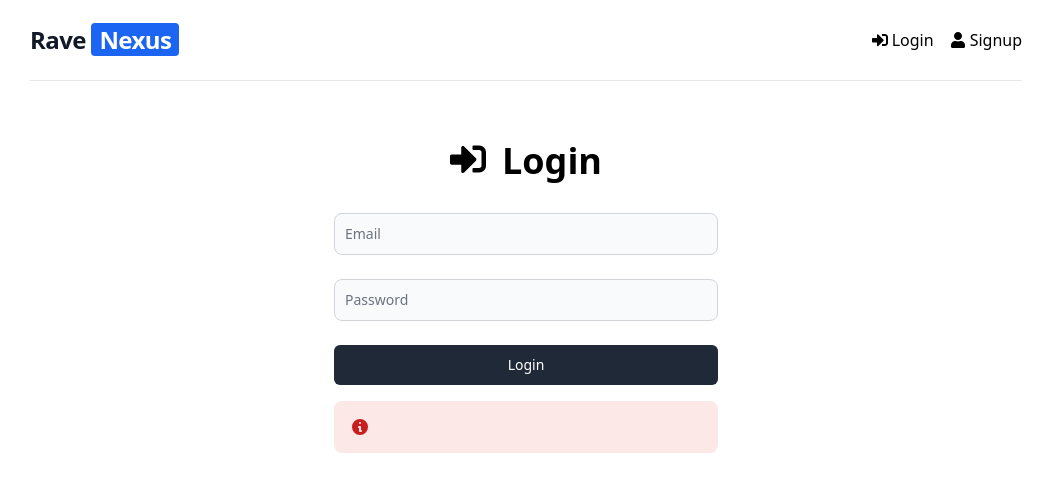
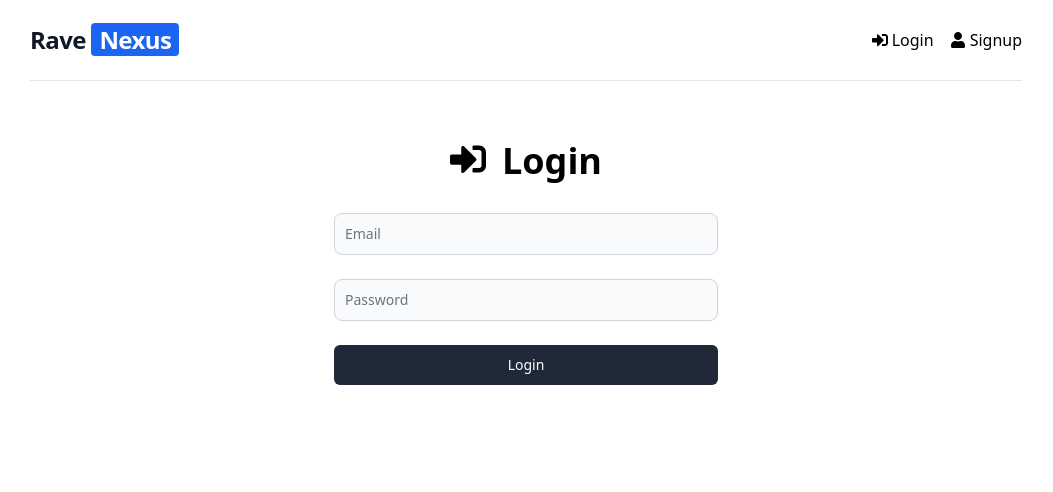
Before and after one commit to Lateralus-lab/ts-frontend, a React (Create React App) app: page / in a window 1280 px wide. Shown: the top 492 px of the page, without its empty margins (114-1167 px from the left). Built offline with nearby package versions, Linux system fonts and the light colour scheme.

Commit message:
Corrected the rendering of the CSS alert class on the login page and resolved the issue of undefined events on the event page

```diff
--- a/src/features/auth/Login.tsx
+++ b/src/features/auth/Login.tsx
@@ -18,6 +18,7 @@ const Login = () => {
   const [email, setEmail] = useState<string>("");
   const [password, setPassword] = useState<string>("");
   const [errMsg, setErrMsg] = useState<string>("");
+  const [errVariant, setErrVariant] = useState<string>("hidden");
 
   const [login, { isLoading }] = useLoginMutation();
   const dispatch = useDispatch();
@@ -40,10 +41,13 @@ const Login = () => {
     } catch (err: any) {
       if (err.status === 400) {
         setErrMsg("Invalid email or password");
+        setErrVariant("danger");
       } else if (err.status === 401) {
         setErrMsg("Unauthorized");
+        setErrVariant("danger");
       } else {
         setErrMsg("Login failed");
+        setErrVariant("danger");
       }
 
       errRef?.current?.focus();
@@ -94,7 +98,7 @@ const Login = () => {
         <button className="btn" type="submit">
           Login
         </button>
-        <Alert message={errMsg} variant={"danger"} />
+        <Alert message={errMsg} variant={errVariant} />
       </form>
     </div>
   );
--- a/src/features/events/Events.tsx
+++ b/src/features/events/Events.tsx
@@ -18,13 +18,13 @@ const EventList = (): JSX.Element | null => {
     isSuccess,
     isError,
     error,
-  } = useGetEventsQuery("getEvents");
+  } = useGetEventsQuery("events");
 
   let content: JSX.Element | null = null;
 
   if (isLoading) {
     content = <Spinner />;
-  } else if (isSuccess) {
+  } else if (isSuccess && events) {
     content = (
       <div className="px-4">
         <h1 className="title">Events</h1>
```
